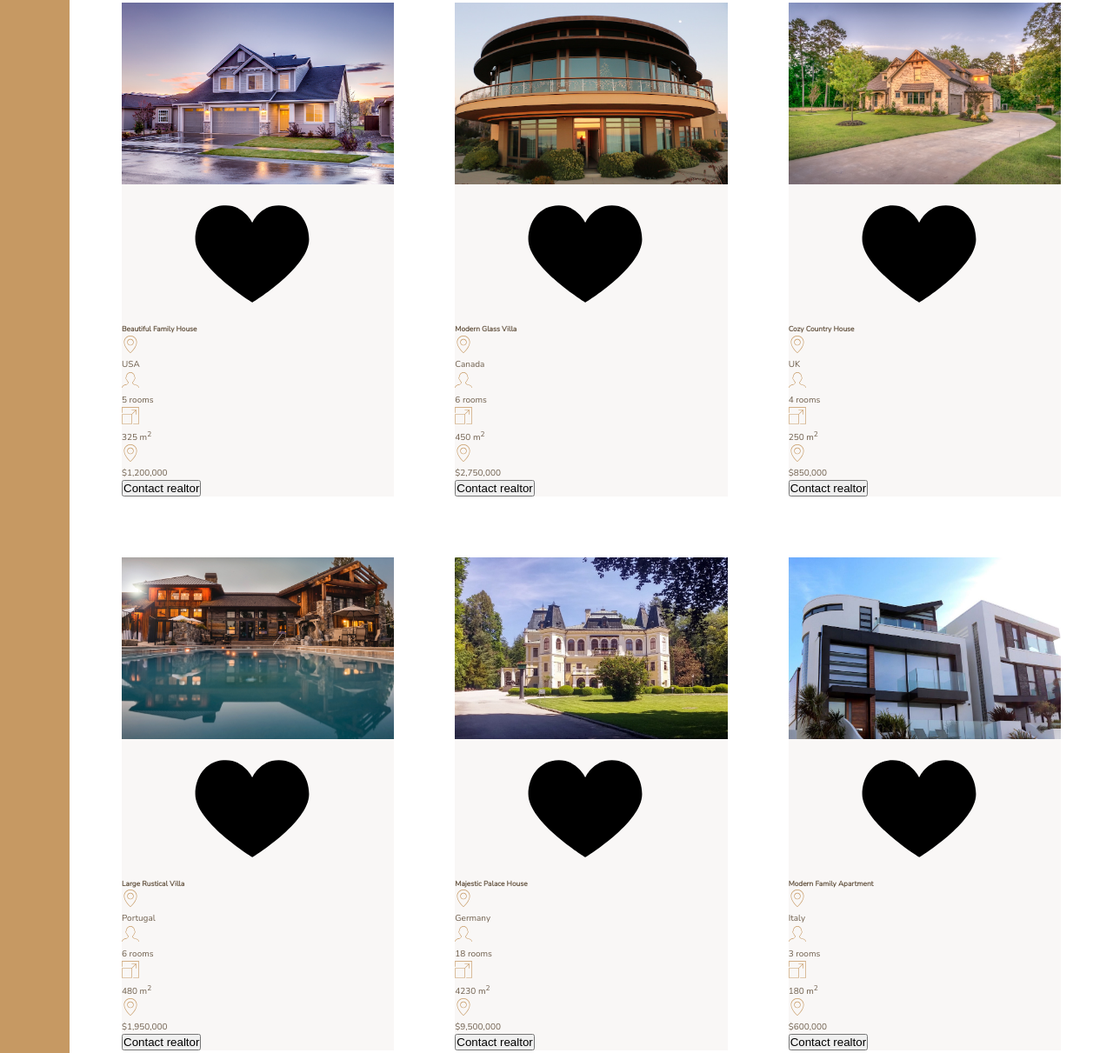
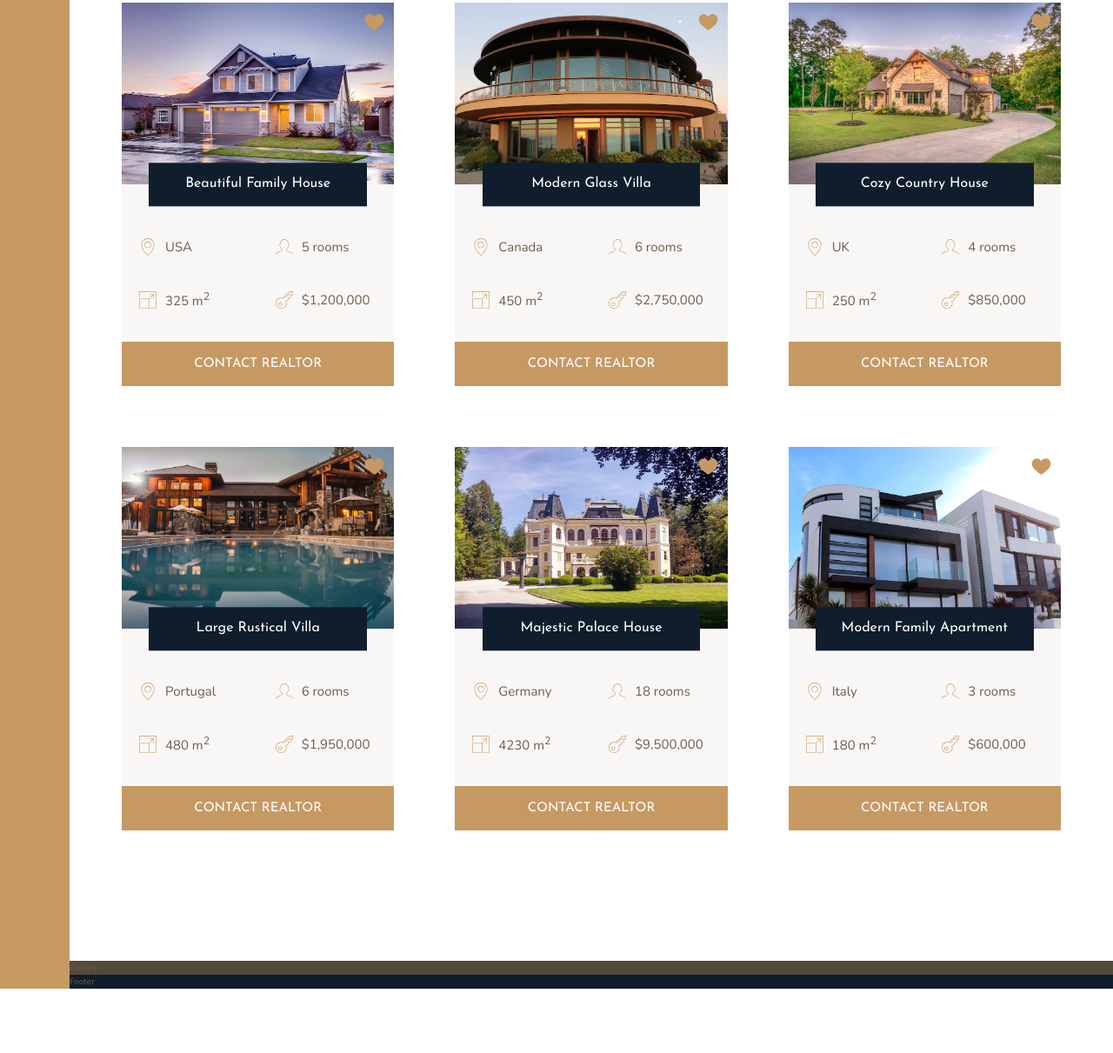
Before and after one commit to ZelicJuarez/Nexter, a plain HTML site: page index.html in a window 1280 px wide. Shown: the part 1967-3178 px from the top of the page at 87% size. After the commit the page ends 3104 px from the top, so only its background shows below. Drawn offline with nearby package versions, Linux system fonts and the light colour scheme.

Commit message:
Building the Homes Section Part 2

```diff
--- a/css/style.css
+++ b/css/style.css
@@ -155,13 +155,53 @@ body {
   grid-gap: 7rem; }
 
 .home {
-  background-color: #f9f7f6; }
+  background-color: #f9f7f6;
+  display: grid;
+  grid-template-columns: repeat(2, 1fr);
+  grid-row-gap: 3.5rem; }
   .home__img {
-    width: 100%; }
-  .home__location svg, .home__rooms svg, .home__area svg, .home__price svg {
+    width: 100%;
+    grid-column: 1 / -1;
+    grid-row: 1 / 2;
+    z-index: 1; }
+  .home__like {
+    grid-column: 2 / 3;
+    grid-row: 1 / 2;
     fill: #c69963;
-    height: 2rem;
-    width: 2rem; }
+    height: 2.5rem;
+    width: 2.5rem;
+    z-index: 2;
+    justify-self: end;
+    margin: 1rem; }
+  .home__name {
+    grid-row: 1 / 2;
+    align-self: flex-end;
+    grid-column: 1 / -1;
+    justify-self: center;
+    z-index: 2;
+    width: 80%;
+    font-family: "Josefin Sans", sans-serif;
+    font-size: 1.6rem;
+    text-align: center;
+    padding: 1.25rem;
+    background-color: #101d2c;
+    color: #fff;
+    font-weight: 400;
+    transform: translateY(50%); }
+  .home__location, .home__rooms {
+    margin-top: 2.5rem; }
+  .home__location, .home__rooms, .home__area, .home__price {
+    font-size: 1.5rem;
+    margin-left: 2rem;
+    display: flex;
+    align-items: center; }
+    .home__location svg, .home__rooms svg, .home__area svg, .home__price svg {
+      fill: #c69963;
+      height: 2rem;
+      width: 2rem;
+      margin-right: 1rem; }
+  .home__btn {
+    grid-column: 1 / -1; }
 
 .gallery {
   background-color: #54483a;
--- a/index.html
+++ b/index.html
@@ -144,11 +144,11 @@
         </div>
         <div class="home__price">
           <svg>
-            <use xlink:href="img/sprite.svg#icon-map-pin"></use>
+            <use xlink:href="img/sprite.svg#icon-key"></use>
           </svg>
           <p>$1,200,000</p>
         </div>
-        <button class="cta">Contact realtor</button>
+        <button class="btn home__btn">Contact realtor</button>
       </div>
 
       <div class="home">
@@ -177,11 +177,11 @@
         </div>
         <div class="home__price">
           <svg>
-            <use xlink:href="img/sprite.svg#icon-map-pin"></use>
+            <use xlink:href="img/sprite.svg#icon-key"></use>
           </svg>
           <p>$2,750,000</p>
         </div>
-        <button class="cta">Contact realtor</button>
+        <button class="btn home__btn">Contact realtor</button>
       </div>
 
       <div class="home">
@@ -210,11 +210,11 @@
         </div>
         <div class="home__price">
           <svg>
-            <use xlink:href="img/sprite.svg#icon-map-pin"></use>
+            <use xlink:href="img/sprite.svg#icon-key"></use>
           </svg>
           <p>$850,000</p>
         </div>
-        <button class="cta">Contact realtor</button>
+        <button class="btn home__btn">Contact realtor</button>
       </div>
 
       <div class="home">
@@ -243,11 +243,11 @@
         </div>
         <div class="home__price">
           <svg>
-            <use xlink:href="img/sprite.svg#icon-map-pin"></use>
+            <use xlink:href="img/sprite.svg#icon-key"></use>
           </svg>
           <p>$1,950,000</p>
         </div>
-        <button class="cta">Contact realtor</button>
+        <button class="btn home__btn">Contact realtor</button>
       </div>
 
       <div class="home">
@@ -276,11 +276,11 @@
         </div>
         <div class="home__price">
           <svg>
-            <use xlink:href="img/sprite.svg#icon-map-pin"></use>
+            <use xlink:href="img/sprite.svg#icon-key"></use>
           </svg>
           <p>$9,500,000</p>
         </div>
-        <button class="cta">Contact realtor</button>
+        <button class="btn home__btn">Contact realtor</button>
       </div>
 
       <div class="home">
@@ -309,11 +309,11 @@
         </div>
         <div class="home__price">
           <svg>
-            <use xlink:href="img/sprite.svg#icon-map-pin"></use>
+            <use xlink:href="img/sprite.svg#icon-key"></use>
           </svg>
           <p>$600,000</p>
         </div>
-        <button class="cta">Contact realtor</button>
+        <button class="btn home__btn">Contact realtor</button>
       </div>
     </section>
 
--- a/sass/_homes.scss
+++ b/sass/_homes.scss
@@ -10,27 +10,69 @@
 .home {
   background-color: $color-grey-light-1;
 
+  display: grid;
+  grid-template-columns: repeat(2, 1fr);
+  grid-row-gap: 3.5rem;
+
   &__img {
     width: 100%;
+    grid-column: 1 / -1;
+    grid-row: 1 / 2;
+    z-index: 1;
   }
 
   &__like {
+    grid-column: 2 / 3;
+    grid-row: 1 / 2;
+    fill: $color-primary;
+    height: 2.5rem;
+    width: 2.5rem;
+    z-index: 2;
+    justify-self: end;
+    margin: 1rem;
   }
 
   &__name {
+    grid-row: 1 / 2;
+    align-self: flex-end;
+    grid-column: 1 / -1;
+    justify-self: center;
+    z-index: 2;
+
+    width: 80%;
+    font-family: $font-display;
+    font-size: 1.6rem;
+    text-align: center;
+    padding: 1.25rem;
+    background-color: $color-secondary;
+    color: #fff;
+    font-weight: 400;
+    transform: translateY(50%);
+  }
+
+  &__location,
+  &__rooms {
+    margin-top: 2.5rem;
   }
 
   &__location,
   &__rooms,
   &__area,
   &__price {
+    font-size: 1.5rem;
+    margin-left: 2rem;
+    display: flex;
+    align-items: center;
+
     svg {
       fill: $color-primary;
       height: 2rem;
       width: 2rem;
-    }
-
-    p {
+      margin-right: 1rem;
     }
   }
+
+  &__btn {
+    grid-column: 1 / -1;
+  }
 }
```
